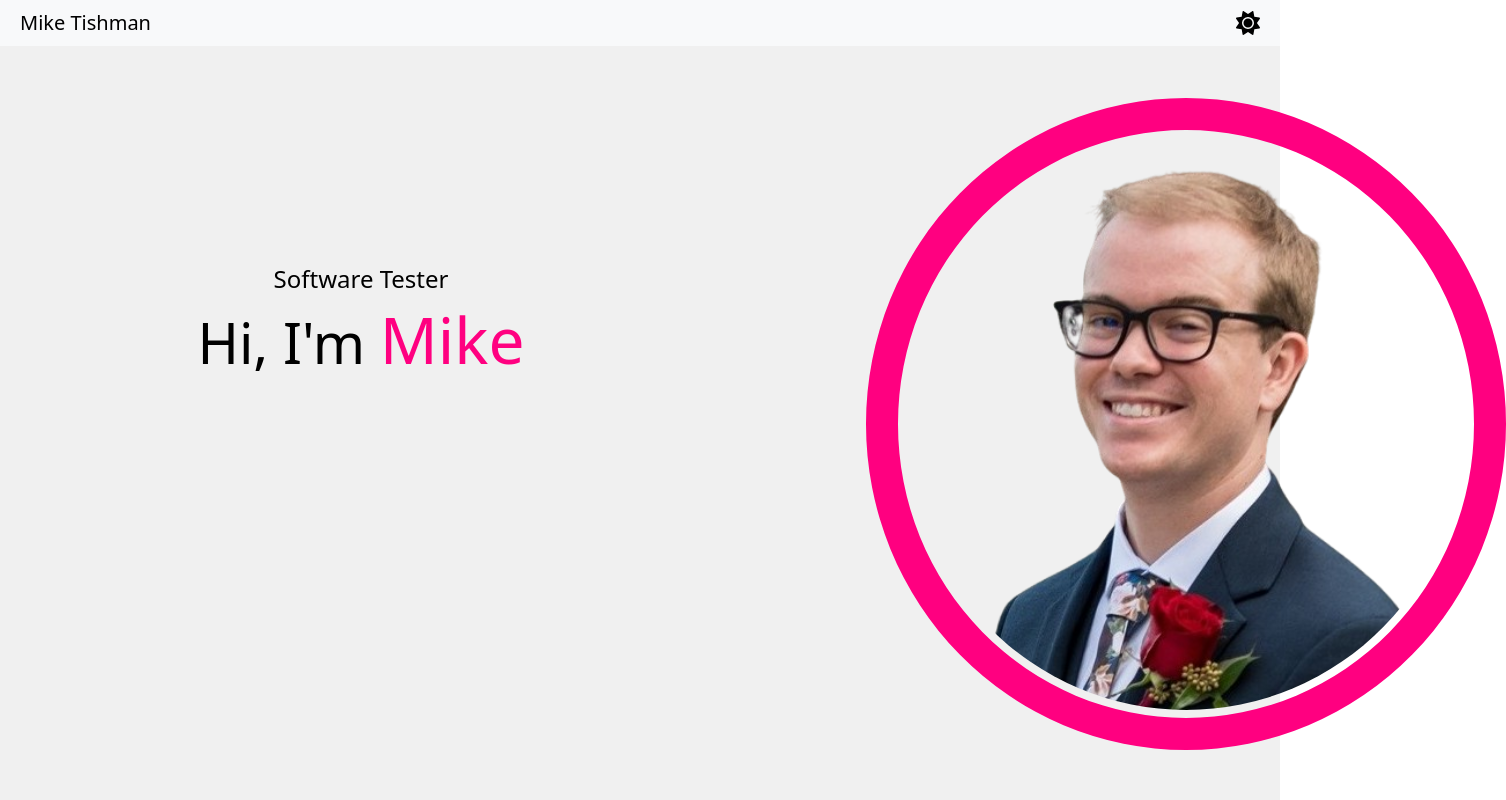
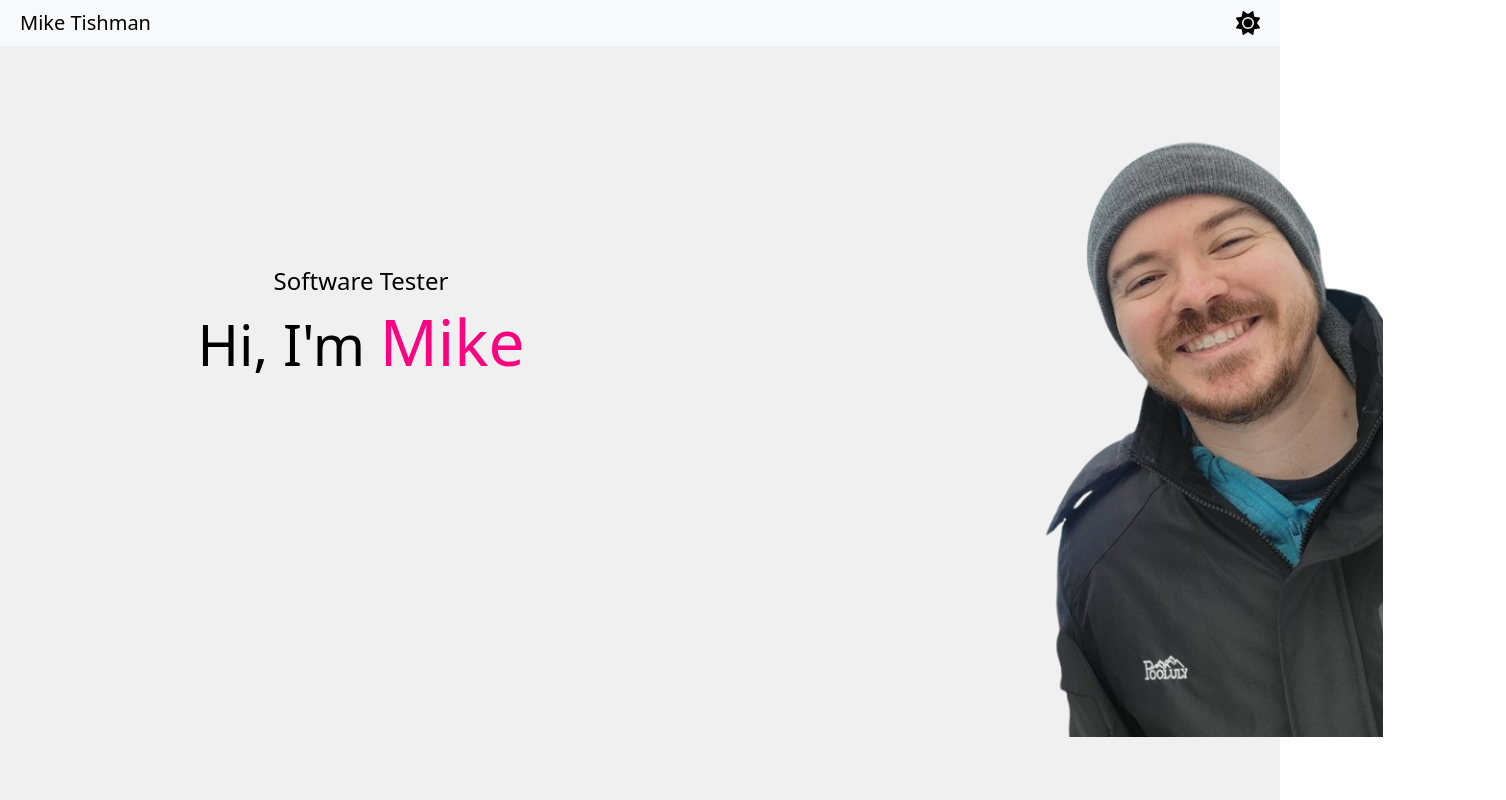
Before and after one commit to Tishinator/Tishinator.github.io, a React (Create React App) app in the folder user-page/: page / in a window 1280 px wide. Shown: the top 800 px of the page, 1506 px wide, since content can reach past the window. Built offline with nearby package versions, Linux system fonts and the light colour scheme.

Commit message:
changed the user picture

```diff
--- a/user-page/src/components/Introduction.js
+++ b/user-page/src/components/Introduction.js
@@ -1,7 +1,7 @@
 import React from "react";
 import { Container, Row, Col, Image } from 'react-bootstrap';
 import styles from './css/Introduction.module.css';
-import myPhoto from '../assets/me.png';
+import myPhoto from '../assets/updatedMe.png';
 import Carousel from 'react-bootstrap/Carousel';
 
 function Introduction() {
--- a/user-page/src/components/css/Introduction.module.css
+++ b/user-page/src/components/css/Introduction.module.css
@@ -7,14 +7,9 @@
 }
 
 .userProfileImage {
-    margin-right: -25vw;
-    width: 50vw;
+    margin-right: -16vw;
+    width: 30vw;
     height: auto;
-    border-radius: 50%;
-    border: 4vh solid rgb(255, 0, 128);
-    object-fit: cover;
-    display: block;
-
 }
 
 .nameText {
```
Also changed, not shown: user-page/src/assets/updatedMe.png (added).
